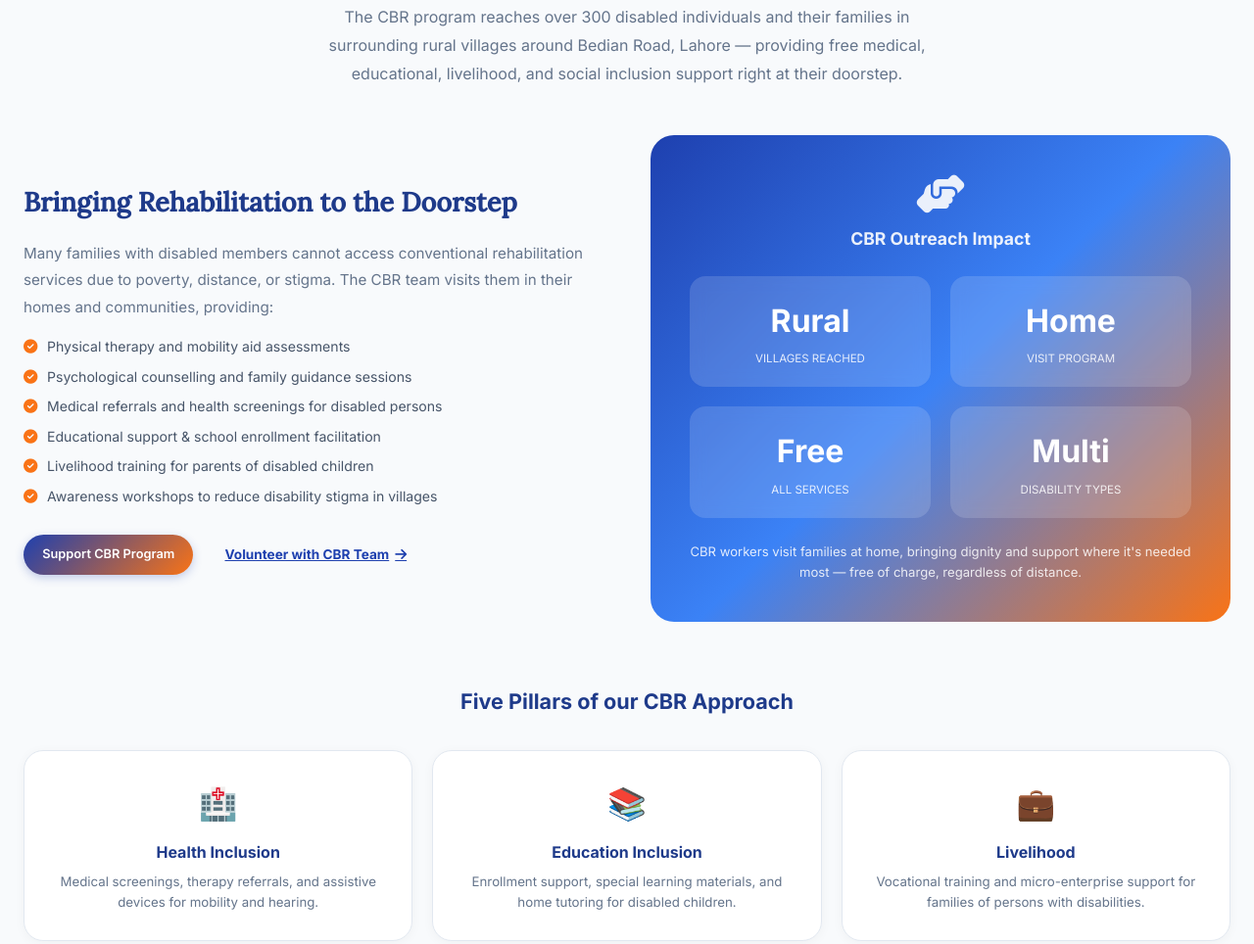
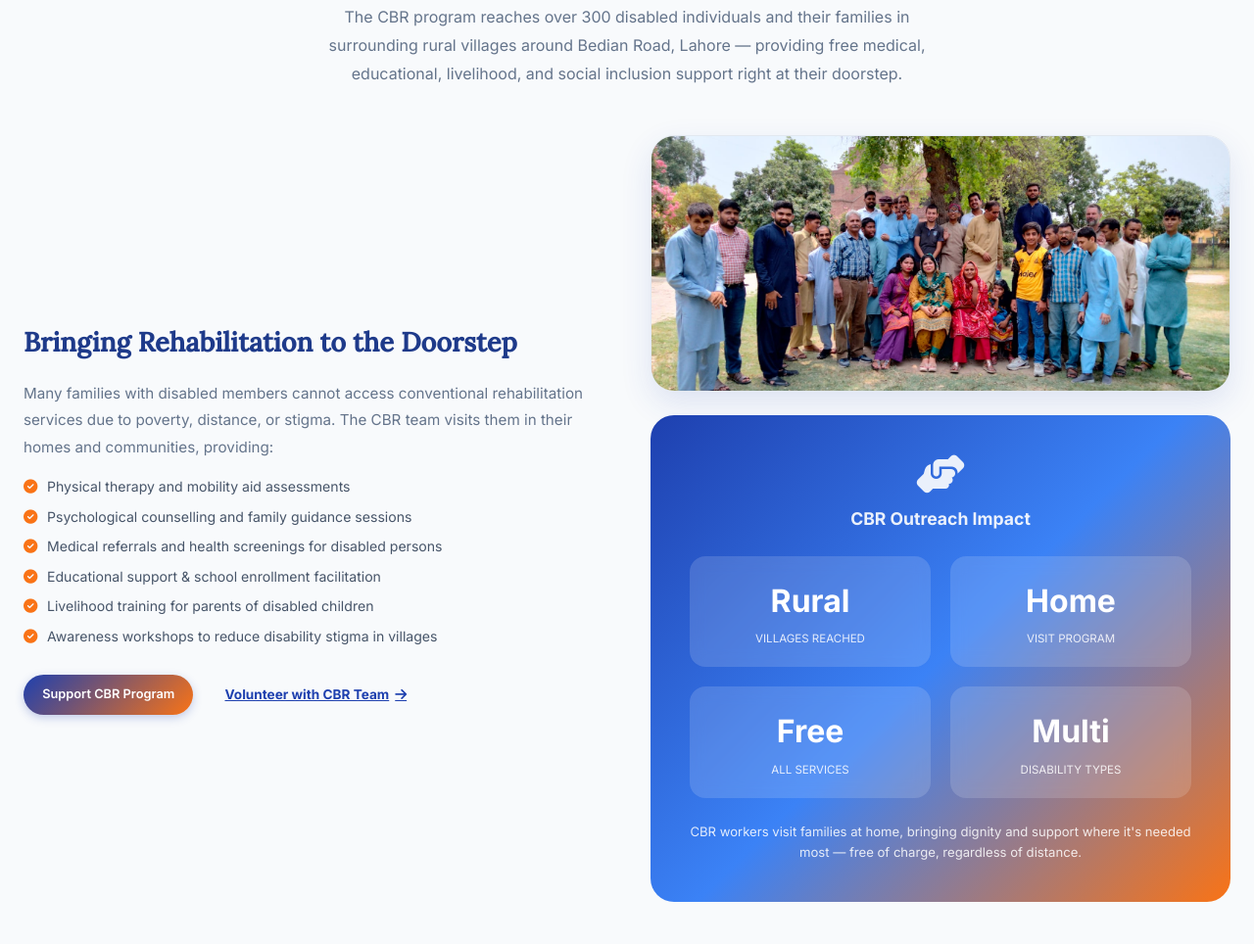
Before and after one commit to sarwarkhancs619/roshni-web, a website: page projects.html in a window 1280 px wide. Shown: the part 4020-4984 px from the top of the page at 98% size. Drawn offline with Linux system fonts and the light colour scheme; no server answers.

Commit message:
Add CBR program photo to projects.html

```diff
--- a/projects.html
+++ b/projects.html
@@ -455,8 +455,11 @@
           </div>
         </div>
 
-        <!-- CBR Impact Stats -->
-        <div data-reveal>
+        <!-- CBR Impact Stats & Photo -->
+        <div data-reveal style="display:flex;flex-direction:column;gap:1.5rem;">
+          <div style="border-radius:1.5rem;overflow:hidden;box-shadow:0 12px 32px rgba(30,64,175,0.12);border:1px solid #E2E8F0;">
+            <img data-site-photo="cbr" src="/assets/images/village_community.jpg" alt="Community Based Rehabilitation (CBR) Outreach" style="width:100%;height:260px;object-fit:cover;display:block;">
+          </div>
           <div
             style="background:linear-gradient(135deg,#1E40AF 0%,#3B82F6 50%,#F97316 100%);border-radius:1.5rem;padding:2.5rem;color:#fff;">
             <div style="text-align:center;margin-bottom:1.5rem;">
```
